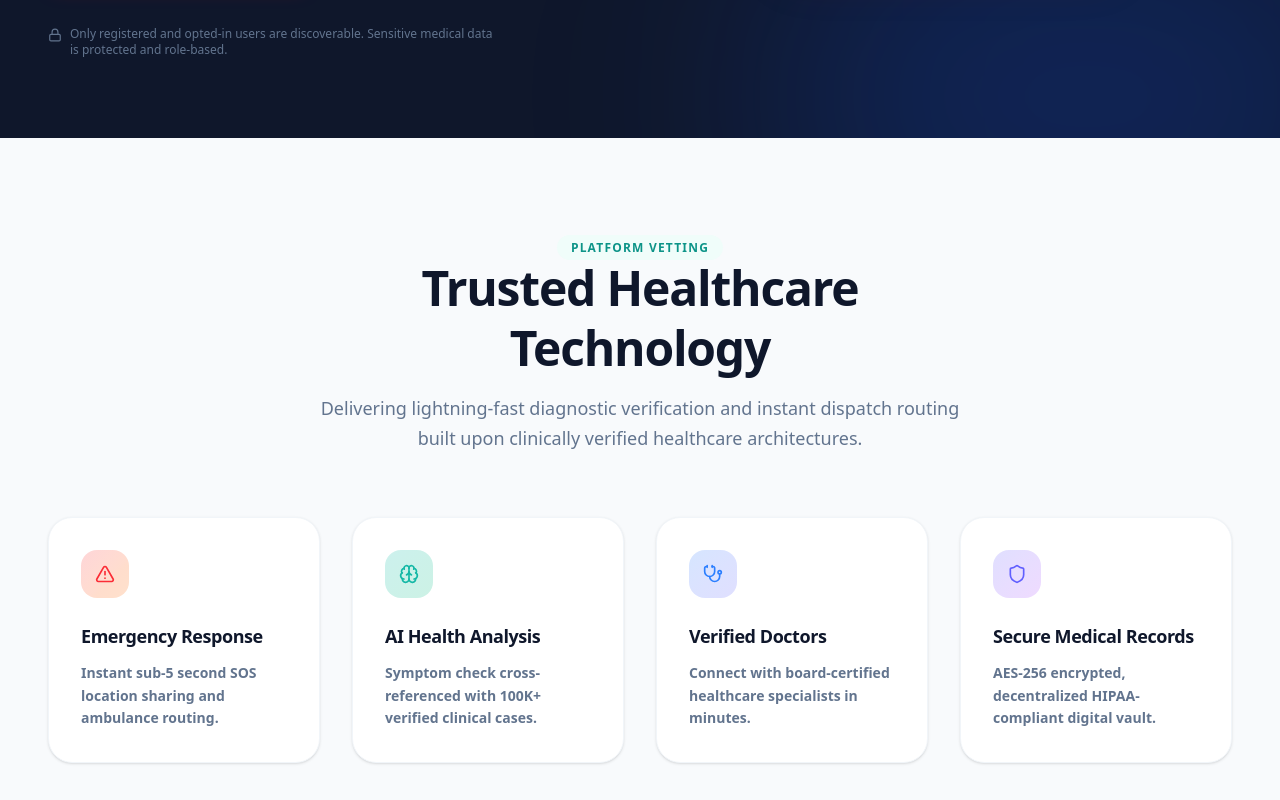
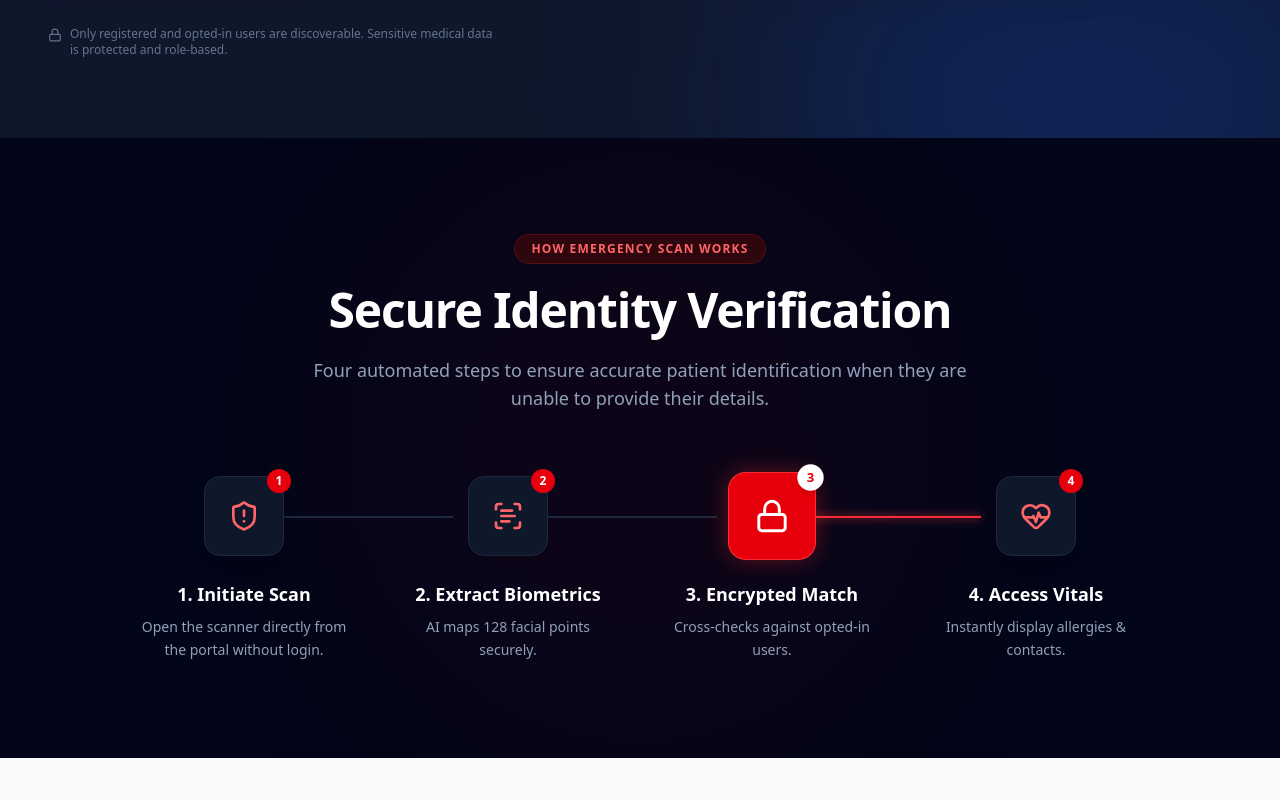
Before and after one commit to tahachoudhary54/MediAi_Frontend, a Next.js app: page / in a window 1280 px wide. Shown: the part 1560-2360 px from the top of the page. Built offline with nearby package versions, Linux system fonts and the light colour scheme.

Commit message:
feat: implement floating emergency scan button and integrate into landing page

```diff
--- a/src/app/page.jsx
+++ b/src/app/page.jsx
@@ -510,7 +510,7 @@ export default function RedesignedLandingPage() {
                       Start Emergency Scan
                     </Button>
                   </Link>
-                  <Link href="#how-it-works" className="w-full sm:w-auto">
+                  <Link href="#emergency-scan-steps" className="w-full sm:w-auto">
                     <Button variant="outline" className="w-full border border-slate-700 bg-transparent text-slate-300 hover:bg-slate-800 hover:text-white font-bold px-8 py-6 rounded-xl text-lg transition-all">
                       Learn How It Works
                     </Button>
@@ -583,6 +583,76 @@ export default function RedesignedLandingPage() {
                   </div>
                 </div>
               </motion.div>
+            </div>
+          </div>
+        </section>
+
+        {/* ==================================
+            EMERGENCY SCAN STEPS BLOCK
+            ================================== */}
+        <section id="emergency-scan-steps" className="py-24 bg-slate-950 relative overflow-hidden">
+          <div className="absolute top-1/2 left-1/2 -translate-x-1/2 -translate-y-1/2 w-[600px] h-[600px] bg-red-600/5 rounded-full blur-[120px] pointer-events-none" />
+
+          <div className="mx-auto max-w-[1400px] px-6 sm:px-12">
+            <motion.div
+              initial="hidden"
+              whileInView="visible"
+              viewport={{ once: true, margin: "-100px" }}
+              variants={fadeInUp}
+              className="max-w-2xl mx-auto text-center mb-16 space-y-4 relative z-10"
+            >
+              <span className="text-xs font-bold uppercase tracking-widest text-red-400 bg-red-950/60 border border-red-900/50 px-4 py-1.5 rounded-full inline-block">
+                HOW EMERGENCY SCAN WORKS
+              </span>
+              <h2 className="text-3xl sm:text-4xl lg:text-5xl font-black text-white tracking-tight leading-tight">
+                Secure Identity Verification
+              </h2>
+              <p className="text-slate-400 font-medium text-base sm:text-lg">
+                Four automated steps to ensure accurate patient identification when they are unable to provide their details.
+              </p>
+            </motion.div>
+
+            <div className="w-full max-w-5xl mx-auto grid grid-cols-1 md:grid-cols-4 gap-8 relative z-10">
+              {[
+                { label: "1. Initiate Scan", desc: "Open the scanner directly from the portal without login.", icon: ShieldAlert },
+                { label: "2. Extract Biometrics", desc: "AI maps 128 facial points securely.", icon: ScanText },
+                { label: "3. Encrypted Match", desc: "Cross-checks against opted-in users.", icon: Lock },
+                { label: "4. Access Vitals", desc: "Instantly display allergies & contacts.", icon: HeartPulse }
+              ].map((step, idx) => {
+                const StepIcon = step.icon;
+                return (
+                  <motion.div
+                    key={idx}
+                    className="flex flex-col items-center relative text-center"
+                    initial={{ opacity: 0, y: 20 }}
+                    whileInView={{ opacity: 1, y: 0 }}
+                    viewport={{ once: true }}
+                    transition={{ delay: idx * 0.15, duration: 0.5 }}
+                  >
+                    {/* Connection Line */}
+                    {idx < 3 && (
+                      <div className="hidden md:block absolute top-10 left-[60%] right-[-40%] h-[2px] bg-slate-800 -z-0">
+                        <div className={`h-full bg-red-500 transition-all duration-1000 ${sosStep === idx ? 'w-full opacity-100 shadow-[0_0_8px_#ef4444]' : 'w-0 opacity-0'}`} />
+                      </div>
+                    )}
+
+                    {/* Icon Circle */}
+                    <div className={`h-20 w-20 rounded-2xl flex items-center justify-center mb-6 relative z-10 transition-all duration-500 ${sosStep === idx ? 'bg-red-600 text-white scale-110 shadow-[0_0_20px_rgba(220,38,38,0.4)] border border-red-500' : 'bg-slate-900 border border-slate-800 shadow-lg group hover:border-red-500/50'}`}>
+                      <StepIcon className={`h-8 w-8 transition-colors ${sosStep === idx ? 'text-white' : 'text-red-400'}`} />
+                      <div className={`absolute -top-2 -right-2 h-6 w-6 rounded-full text-xs font-bold flex items-center justify-center transition-colors duration-500 ${sosStep === idx ? 'bg-white text-red-600 shadow-md' : 'bg-red-600 text-white'}`}>
+                        {idx + 1}
+                      </div>
+                    </div>
+
+                    <h4 className="text-lg font-bold text-white mb-2">
+                      {step.label}
+                    </h4>
+                    <p className="text-slate-400 text-sm font-medium leading-relaxed px-2">
+                      {step.desc}
+                    </p>
+                  </motion.div>
+                );
+              })}
             </div>
           </div>
         </section>
--- a/src/components/FloatingEmergencyScanButton.jsx
+++ b/src/components/FloatingEmergencyScanButton.jsx
@@ -1,24 +1,27 @@
 "use client"
 
-import Link from "next/link"
-import { ScanFace, Scan } from "lucide-react"
+import { useRouter } from "next/navigation"
+import { Scan } from "lucide-react"
 import { motion } from "framer-motion"
 
 export function FloatingEmergencyScanButton() {
+  const router = useRouter()
+
   return (
-    <Link href="/emergency-scan">
     <motion.button
+      drag
+      dragMomentum={false}
+      onClick={() => router.push("/emergency-scan")}
       initial={{ scale: 0 }}
       animate={{ scale: 1 }}
       whileHover={{ scale: 1.05 }}
       whileTap={{ scale: 0.95 }}
-        className="fixed bottom-28 right-6 z-50 flex h-16 w-16 items-center justify-center rounded-full bg-teal-600 text-white shadow-xl shadow-teal-600/30 ring-4 ring-white focus:outline-none focus:ring-teal-400"
+      className="fixed bottom-28 right-6 z-50 flex h-16 w-16 items-center justify-center rounded-full bg-teal-600 text-white shadow-xl shadow-teal-600/30 ring-4 ring-white focus:outline-none focus:ring-teal-400 cursor-grab active:cursor-grabbing"
     >
       <Scan className="h-7 w-7 pointer-events-none" />
       <span className="absolute -top-2 -left-2 flex items-center justify-center rounded-full bg-teal-500 text-[10px] font-bold ring-2 ring-white pointer-events-none px-2 py-0.5">
         SCAN
       </span>
     </motion.button>
-    </Link>
   )
 }
```
Lines whose indentation alone changed are shown as unchanged.
